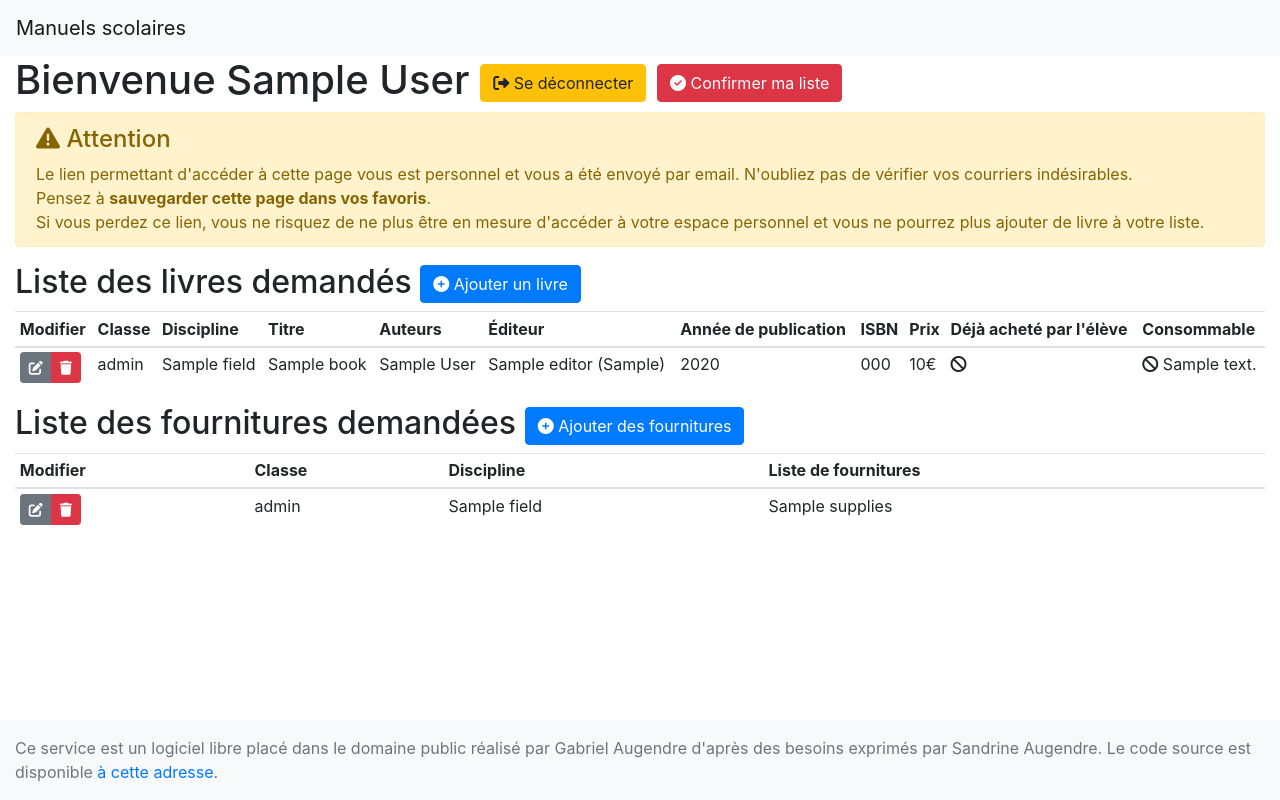
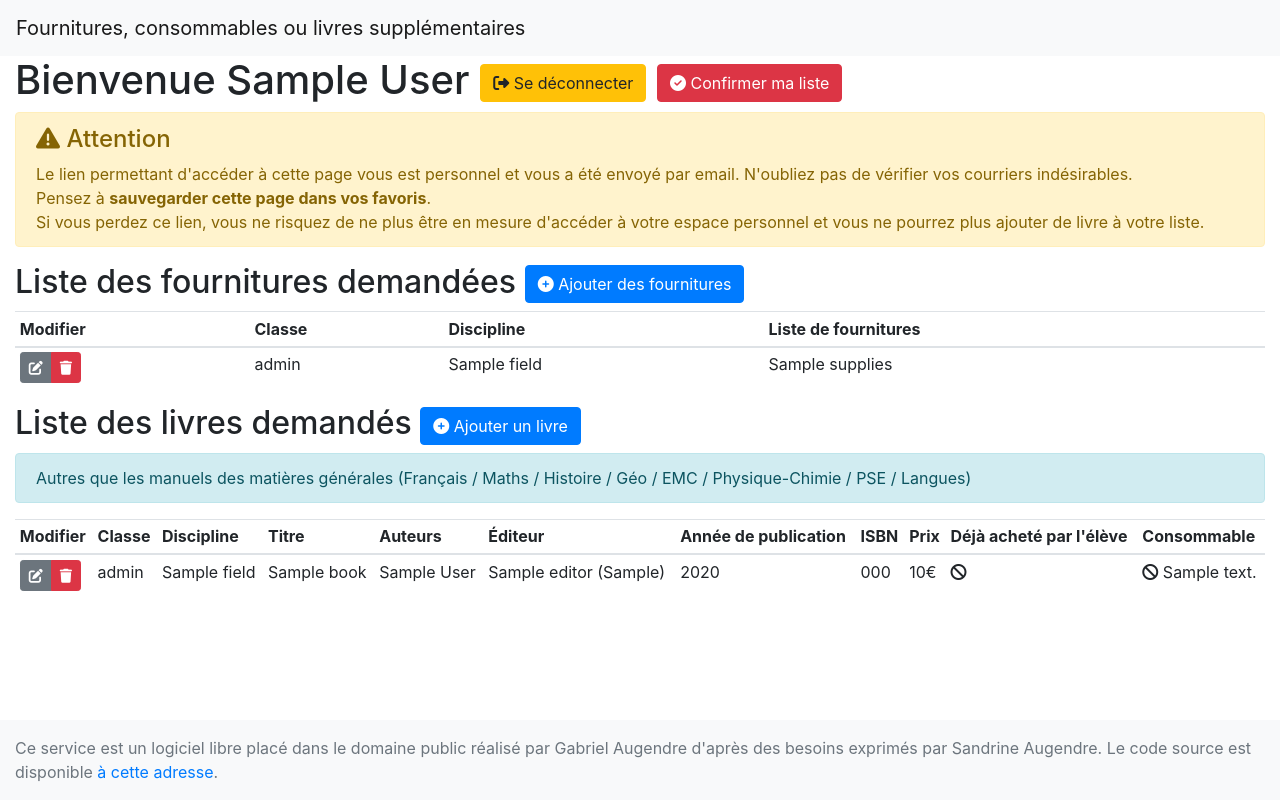
Before and after one commit to Crocmagnon/manuels-scolaires, a Django app: template src/manuels/templates/manuels/list_books_supplies.html in a window 1280 px wide. Run offline with Django 3.2, Linux system fonts and the light colour scheme; the template is opened without the code that fills it: most values are stand-ins (such as "Sample title", 1, 10 or a date in 2020); some libraries are stand-ins or nearby versions.

Commit message:
Change wording

```diff
--- a/src/manuels/models.py
+++ b/src/manuels/models.py
@@ -240,7 +240,7 @@ class Book(BaseModel):
     other_editor = models.CharField(verbose_name="préciser", max_length=100, blank=True)
     publication_year = models.PositiveIntegerField("année de publication")
     isbn = models.CharField(
-        "ISBN/EAN du manuel élève (hors specimen)",
+        "ISBN/EAN du livre ou consommable demandé (hors specimen)",
         max_length=20,
         help_text="Format attendu : 10 ou 13 chiffres, éventuellement séparés par des tirets et éventuellement "
         "suivis de la lettre <code>X</code>. La recherche sur Decitre ne fonctionnera qu'avec un code ISBN à "
@@ -254,7 +254,7 @@ class Book(BaseModel):
         (True, "Oui"),
     )
     previously_acquired = models.BooleanField(
-        "manuel acquis précédemment par l'élève",
+        "Livre ou consommable déjà acquis par l'élève les années précédentes",
         choices=YES_NO_CHOICE,
         blank=False,
         default=None,
--- a/src/manuels/templates/manuels/base.html
+++ b/src/manuels/templates/manuels/base.html
@@ -31,7 +31,7 @@
     <body>
         <div class="d-flex flex-column min-vh-100">
             <nav class="navbar navbar-expand-lg navbar-light bg-light">
-                <a class="navbar-brand" href="{% url 'home_page' %}">Manuels scolaires</a>
+                <a class="navbar-brand" href="{% url 'home_page' %}">Fournitures, consommables ou livres supplémentaires</a>
                 {% if user.is_authenticated or teacher and teacher.email in authorized_mails %}
                     <button class="navbar-toggler" type="button" data-toggle="collapse"
                         data-target="#navbarSupportedContent"
--- a/src/manuels/templates/manuels/list_books_supplies.html
+++ b/src/manuels/templates/manuels/list_books_supplies.html
@@ -31,6 +31,53 @@
     <div class="row">
         <div class="col-12">
             <h2>
+                Liste des fournitures demandées
+                {% if not teacher.has_confirmed_list %}
+                    <a href="{% url 'add_supplies' pk=teacher.pk %}" class="btn btn-primary">
+                        <i class="fas fa-plus-circle"></i> Ajouter des fournitures
+                    </a>
+                {% endif %}
+            </h2>
+            <div class="table-responsive">
+                <table class="table table-hover table-sm">
+                    <thead>
+                        <tr>
+                            {% if not teacher.has_confirmed_list %}
+                                <th scope="col">Modifier</th>
+                            {% endif %}
+                            <th scope="col">Classe</th>
+                            <th scope="col">Discipline</th>
+                            <th scope="col">Liste de fournitures</th>
+                        </tr>
+                    </thead>
+                    <tbody>
+                        {% for supply in teacher.suppliesrequirement_set.all %}
+                            <tr>
+                                {% if not teacher.has_confirmed_list %}
+                                    <th scope="row">
+                                        <div class="btn-group">
+                                            <a title="Modifier"
+                                                href="{% url 'edit_supplies' teacher_pk=supply.teacher.pk pk=supply.pk %}"
+                                                class="btn btn-sm btn-secondary"><i class="fas fa-edit"></i></a>
+                                            <a title="Supprimer"
+                                                href="{% url 'delete_supplies' teacher_pk=supply.teacher.pk pk=supply.pk %}"
+                                                class="btn btn-sm btn-danger"><i class="fas fa-trash"></i></a>
+                                        </div>
+                                    </th>
+                                {% endif %}
+                                <td>{{ supply.level }}</td>
+                                <td>{{ supply.field }}</td>
+                                <td>{{ supply.supplies|linebreaksbr }}</td>
+                            </tr>
+                        {% endfor %}
+                    </tbody>
+                </table>
+            </div>
+        </div>
+    </div>
+    <div class="row">
+        <div class="col-12">
+            <h2>
                 Liste des livres demandés
                 {% if not teacher.has_confirmed_list %}
                     <a href="{% url 'add_book' pk=teacher.pk %}"
@@ -40,6 +87,9 @@
                     </a>
                 {% endif %}
             </h2>
+            <div class="alert alert-info" role="alert">
+                Autres que les manuels des matières générales (Français / Maths / Histoire / Géo / EMC / Physique-Chimie / PSE / Langues)
+            </div>
             <div class="table-responsive">
                 <table class="table table-hover table-sm">
                     <thead>
--- a/src/manuels/views.py
+++ b/src/manuels/views.py
@@ -124,6 +124,7 @@ class BookView:
 class AddBookView(BookView, AddItemView):
     form_class = AddBookForm
     template_name = "manuels/add_book.html"
+    message_template = "manuels/books_message.html"
 
     def form_valid(self, form: AddBookForm):
         for level in form.cleaned_data["levels"]:
--- a/tasks.py
+++ b/tasks.py
@@ -66,7 +66,7 @@ def publish(ctx: Context) -> None:
 
 @task
 def deploy(ctx: Context) -> None:
-    ctx.run("ssh ubuntu /home/gaugendre/checkout/update", pty=True, echo=True)
+    ctx.run("ssh ubuntu /home/gaugendre/manuels/update", pty=True, echo=True)
 
 
 @task
```
Also changed, not shown: other parts of src/manuels/templates/manuels/list_books_supplies.html (+0 -47 lines), src/manuels/templates/manuels/books_message.html (added, +7 -0 lines), src/manuels/migrations/0039_auto_20220615_2016.py (added).
